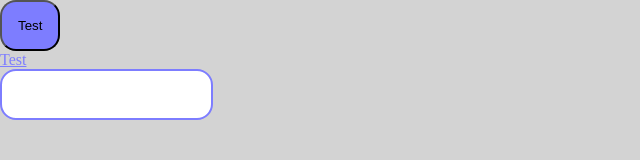
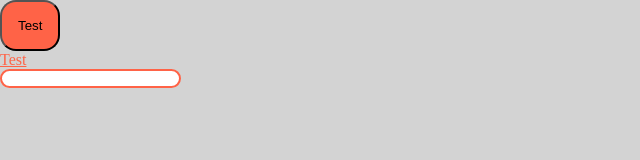
Before and after one commit to GulnazAlisherova/6.12.21, a plain HTML site: page index.html in a window 1280 px wide. Shown: the whole page, without its empty margins (0-640 px from the left). Drawn offline with Linux system fonts and the light colour scheme.

Commit message:
added --primary

```diff
--- a/style.css
+++ b/style.css
@@ -1,15 +1,18 @@
 :root{
-  --primary:rgb(125, 125, 255);
+   --primary: tomato;
+   --bg-color:lightgrey;
+   --main-padding: .5rem;
 }
 body{
   margin: 0;
-  background-color: lightgrey;
+  background-color: var(--bg-color);
 }
 a{
   color: var(--primary);
 }
 input{
-  padding: 1rem;
+  padding: var(--main-padding0
+  );
   border-radius: 1rem;
   border: 2px solid var(--primary);
 }
@@ -18,3 +21,7 @@ button{
   border-radius: 1rem;
   background-color: var(--primary);
 }
+.exceptionally-blue{
+  --primary: blue;
+  --main-padding:
+}
```
